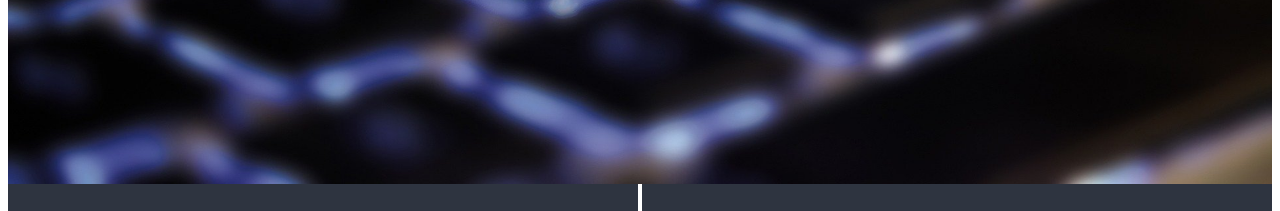
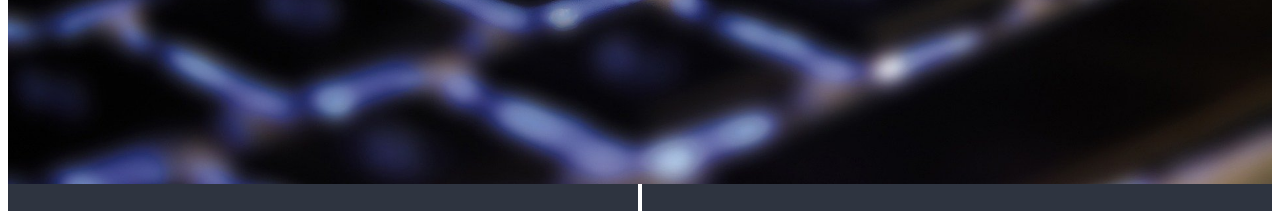
Before and after one commit to Charlezton/awesome-gatsby-cv, a Gatsby site: page / in a window 1280 px wide. Shown: the part 624-835 px from the top of the page. Built offline with nearby package versions, Linux system fonts and the light colour scheme; Gatsby itself is replaced by a stand-in of ours.

Commit message:
Use GraphQl to fetch hero image
Use Gatsby image and sharp to create images of different sizesfor different platforms

Use GraphQl to fetch hero text content

```diff
--- a/gatsby-config.js
+++ b/gatsby-config.js
@@ -4,7 +4,20 @@
  * See: https://www.gatsbyjs.com/docs/gatsby-config/
  */
 
+const path = require('path');
+
 module.exports = {
   /* Your site config here */
-  plugins: [],
+  plugins: [
+    {
+      resolve: `gatsby-source-filesystem`,
+      options: {
+        name: `content`,
+        path: `${__dirname}/src/content/`,
+      },
+    },
+    `gatsby-transformer-json`,
+    `gatsby-transformer-sharp`,
+    `gatsby-plugin-sharp`,
+  ],
 };
--- a/package.json
+++ b/package.json
@@ -16,7 +16,11 @@
   },
   "dependencies": {
     "gatsby": "^2.24.85",
+    "gatsby-image": "^2.4.21",
+    "gatsby-plugin-sharp": "^2.7.1",
     "gatsby-source-filesystem": "^2.3.37",
+    "gatsby-transformer-json": "^2.4.15",
+    "gatsby-transformer-sharp": "^2.5.21",
     "react": "^16.12.0",
     "react-dom": "^16.12.0",
     "react-vertical-timeline-component": "^3.3.1"
--- a/src/components/hero.js
+++ b/src/components/hero.js
@@ -1,15 +1,15 @@
 import React from 'react';
-import tech from '../images/tech.jpg';
+import Img from 'gatsby-image';
 
 export default function Hero(props) {
   return (
     <div style={styles.hero}>
+      <Img style={styles.image} fluid={props.image.fluid} />
       <div style={styles.textContentWrapper}>
         <h1 style={styles.title}>{props.title}</h1>
         <p style={styles.description}>{props.description}</p>
         {/* <button>{props.buttonText}</button> */}
       </div>
-      <img style={styles.image} src={tech} alt="keyboard" />
     </div>
   );
 }
--- /dev/null
+++ b/src/content/heroTextContent.json
@@ -0,0 +1,5 @@
+{
+  "title": "I am Carl",
+  "description": "Developer & Dungeon Master",
+  "buttonText": "Here is my story"
+}
--- a/src/data/timelineEntries.js
+++ b/src/content/timelineEntries.js
@@ -1,4 +1,4 @@
-import rubyImage from '../images/ruby.png';
+import rubyImage from './ruby.png';
 
 const entries = [
   {
--- a/src/data/heroContent.js
+++ /dev/null
@@ -1,7 +0,0 @@
-const content = {
-  title: 'I am Carl',
-  description: 'Developer & Dungeon Master',
-  buttonText: 'Here is my story',
-};
-
-export default content;
--- a/src/pages/index.js
+++ b/src/pages/index.js
@@ -1,19 +1,39 @@
 import React from 'react';
+import { graphql } from 'gatsby';
 import Layout from '../components/layout';
 import Timeline from '../components/timeline';
 import Hero from '../components/hero';
-import timelineEntries from '../data/timelineEntries';
-import heroContent from '../data/heroContent';
+import timelineEntries from '../content/timelineEntries';
 
-export default function Home() {
+export default function Home({ data }) {
   return (
     <Layout>
       <Hero
-        title={heroContent.title}
-        description={heroContent.description}
-        buttonText={heroContent.buttonText}
+        image={data.file.heroImage}
+        title={data.heroTextContent.title}
+        description={data.heroTextContent.description}
+        buttonText={data.heroTextContent.buttonText}
       />
       <Timeline entries={timelineEntries} />
     </Layout>
   );
 }
+
+export const query = graphql`
+  query HeroContent {
+    file(relativePath: { eq: "tech.jpg" }) {
+      heroImage: childImageSharp {
+        # Specify the image processing specifications right in the query.
+        # Makes it trivial to update as your page's design changes.
+        fluid {
+          ...GatsbyImageSharpFluid
+        }
+      }
+    }
+    heroTextContent: contentJson {
+      title
+      description
+      buttonText
+    }
+  }
+`;
```
Also changed, not shown: src/content/dnd.jpg (renamed from src/images/dnd.jpg), src/content/ruby.png (renamed from src/images/ruby.png), src/content/tech.jpg (renamed from src/images/tech.jpg), 1 other file.
